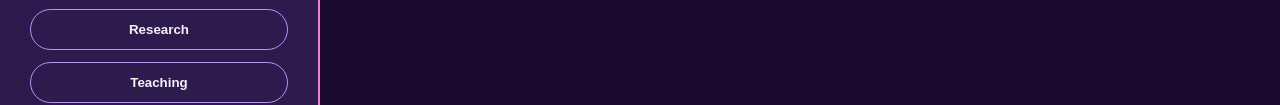
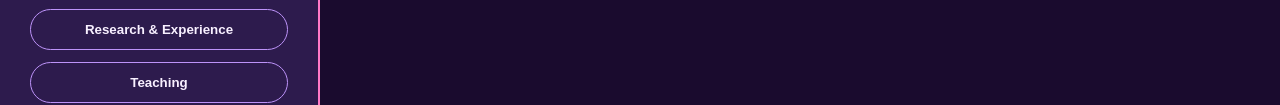
Before and after one commit to larakallem/Lara-Kallem-github.io, a plain HTML site: page index.html in a window 1280 px wide. Shown: the part 431-536 px from the top of the page. Drawn offline with Linux system fonts and the light colour scheme.

Commit message:
Update Research button text to 'Research & Experience'

```diff
--- a/index.html
+++ b/index.html
@@ -171,7 +171,7 @@
 
     <nav class="nav-menu">
         <button onclick="showSection('home')" class="nav-btn">Home</button>
-        <button onclick="showSection('research')" class="nav-btn">Research</button>
+        <button onclick="showSection('research')" class="nav-btn">Research & Experience</button>
         <button onclick="showSection('teaching')" class="nav-btn">Teaching</button>
         <button onclick="showSection('contact')" class="nav-btn">Contact</button>
     </nav>
```
